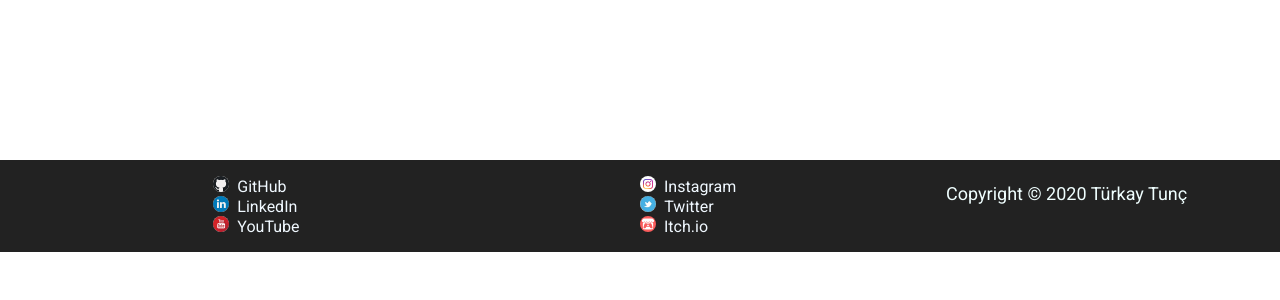
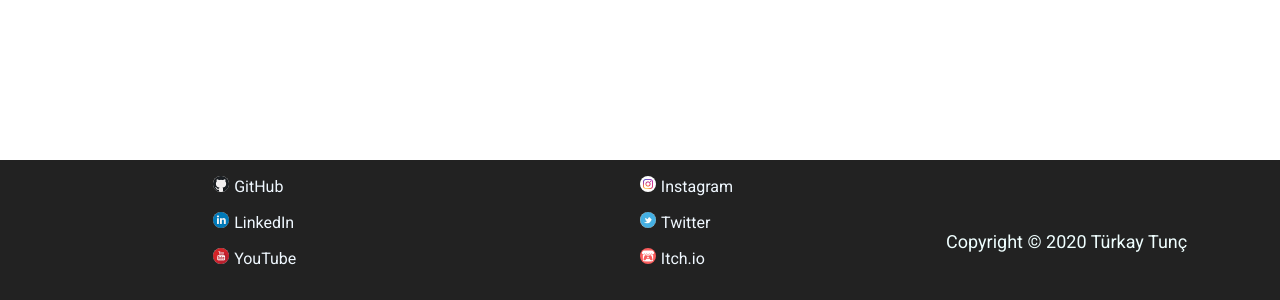
Before and after one commit to turkaytunc/personal-website, a React (Create React App) app: page /contact in a window 1280 px wide. Shown: the part 738-1038 px from the top of the page. Before the commit the page ends 990 px from the top, so only its background shows below. Built offline with nearby package versions, Linux system fonts and the light colour scheme; a web font is replaced by a local one.

Commit message:
refactor footer css

```diff
--- a/src/components/footer/Footer.js
+++ b/src/components/footer/Footer.js
@@ -1,7 +1,7 @@
 import React from 'react';
 import './footer.scss';
 
-function Footer() {
+const Footer = () => {
   return (
     <div className="footer-main-wrap">
       <div className="footer-div-1">
@@ -13,14 +13,11 @@ function Footer() {
               target="_blank"
               rel="noopener noreferrer"
             >
-              <p>
               <img
                 src={`${process.env.PUBLIC_URL}/footer/github-icon-white.png`}
-                  height="16px"
                 alt="github-img"
               />
-                GitHub
-              </p>
+              <p>GitHub</p>
             </a>
           </li>
           <li>
@@ -30,14 +27,11 @@ function Footer() {
               target="_blank"
               rel="noopener noreferrer"
             >
-              <p>
               <img
                 src={`${process.env.PUBLIC_URL}/footer/linkedin.png`}
-                  height="16px"
                 alt="linkedin-img"
               />
-                LinkedIn
-              </p>
+              <p>LinkedIn</p>
             </a>
           </li>
           <li>
@@ -47,14 +41,11 @@ function Footer() {
               target="_blank"
               rel="noopener noreferrer"
             >
-              <p>
               <img
                 src={`${process.env.PUBLIC_URL}/footer/youtube.png`}
-                  height="16px"
                 alt="youtube-img"
               />
-                YouTube
-              </p>
+              <p>YouTube</p>
             </a>
           </li>
         </ul>
@@ -68,14 +59,11 @@ function Footer() {
               target="_blank"
               rel="noopener noreferrer"
             >
-              <p>
               <img
                 src={`${process.env.PUBLIC_URL}/footer/instagramlogo.png`}
-                  height="16px"
                 alt="instagram-img"
               />
-                Instagram
-              </p>
+              <p>Instagram</p>
             </a>
           </li>
           <li>
@@ -85,14 +73,11 @@ function Footer() {
               target="_blank"
               rel="noopener noreferrer"
             >
-              <p>
               <img
                 src={`${process.env.PUBLIC_URL}/footer/twitterlogo.jpg`}
-                  height="16px"
                 alt="twitter-img"
               />
-                Twitter
-              </p>
+              <p>Twitter</p>
             </a>
           </li>
           <li>
@@ -102,14 +87,11 @@ function Footer() {
               target="_blank"
               rel="noopener noreferrer"
             >
-              <p>
               <img
                 src={`${process.env.PUBLIC_URL}/footer/itchiologo.png`}
-                  height="16px"
                 alt="itchio-img"
               />
-                Itch.io
-              </p>
+              <p>Itch.io</p>
             </a>
           </li>
         </ul>
@@ -119,6 +101,6 @@ function Footer() {
       </div>
     </div>
   );
-}
+};
 
 export default Footer;
--- a/src/components/footer/footer.scss
+++ b/src/components/footer/footer.scss
@@ -12,10 +12,8 @@
   background: #222;
   padding: 1rem 0;
   align-items: center;
-}
 
-.footer-div-1 ul,
-.footer-div-2 ul {
+  ul {
     justify-content: center;
     padding-inline-start: 0;
     width: 50%;
@@ -23,38 +21,36 @@
     margin-left: auto;
   }
 
-.footer-div-1 li a,
-.footer-div-2 li a:active,
-.footer-div-2 li a:visited {
+  li {
+    align-items: center;
+    justify-content: center;
+    margin-bottom: 1rem;
+  }
+
+  img {
+    display: inline-block;
+    border-radius: 8px;
+    height: 16px;
+  }
+
+  p {
+    display: inline-block;
+    text-align: center;
+    margin-left: 0.3rem;
+  }
+
+  a {
     text-decoration: none;
     color: aliceblue;
+
+    &:active,
+    &:visited {
+      color: aliceblue;
     }
-
-.footer-div-1 li a:hover {
+    &:hover {
       color: rgb(176, 210, 240);
     }
-
-.footer-div-1 li a p img {
-  display: inline-block;
-  margin-right: 0.5rem;
-  border-radius: 8px;
   }
-
-.footer-div-2 li a,
-.footer-div-2 li a:active,
-.footer-div-2 li a:visited {
-  text-decoration: none;
-  color: aliceblue;
-}
-
-.footer-div-2 li a:hover {
-  color: rgb(176, 210, 240);
-}
-
-.footer-div-2 li a p img {
-  display: inline-block;
-  margin-right: 0.5rem;
-  border-radius: 8px;
 }
 
 .footer-div-3 {
@@ -105,15 +101,14 @@
     font-size: 2rem;
   }
 
-  .footer-div-1 li a p img,
-  .footer-div-2 li a p img {
+  .footer-div-1 img,
+  .footer-div-2 img {
     height: 32px;
     border-radius: 16px;
   }
 }
 
 @media only screen and (min-width: 3800px) {
-
   .footer-div-2 li a,
   .footer-div-2 li a:active,
   .footer-div-2 li a:visited {
```
Lines whose indentation alone changed are shown as unchanged.
